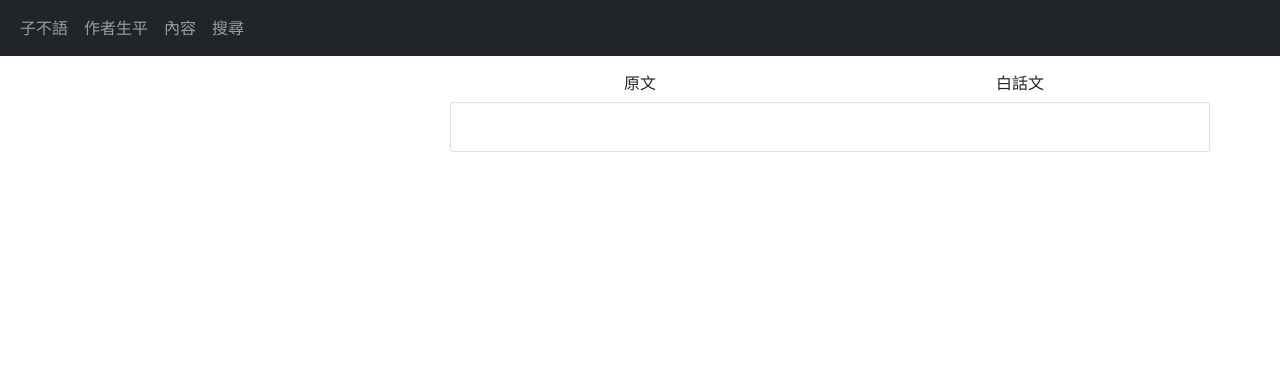
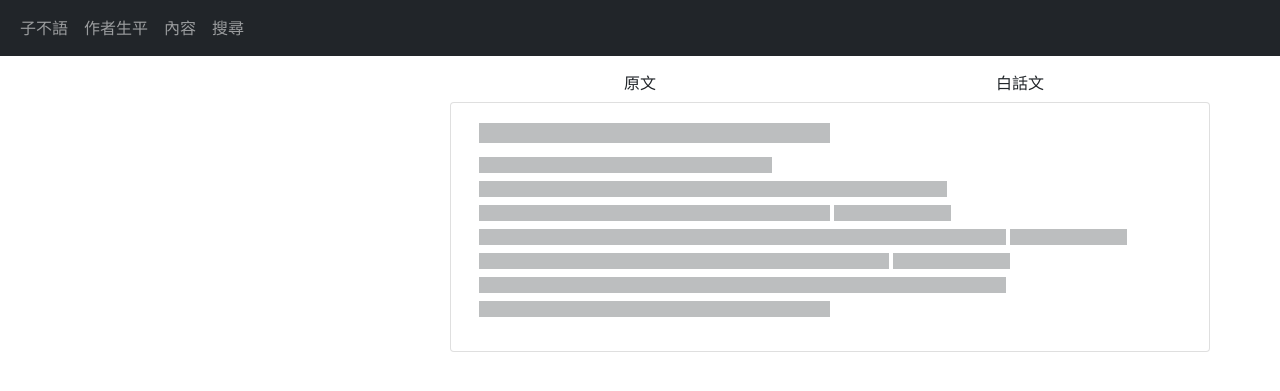
Before and after one commit to a962702/NTCU-GeneralEducation-WisdomOfClassics, a Jekyll site: the page built from content.markdown, in a window 1280 px wide. Shown: the top 391 px of the page. Built offline with Jekyll 4.4.1, drawn with Linux system fonts in a browser that asks for light colours.

Commit message:
content: add bootstrap placeholder

```diff
--- a/content.markdown
+++ b/content.markdown
@@ -22,6 +22,38 @@ title: 內容
         <div class="col-4">
             <nav class="nav flex-column" id="menu">
             </nav>
+        </div>
+        <div class="col-8">
+            <div class="row">
+                <div class="col-6 d-flex justify-content-center">
+                    <button class="btn" id="btn_original" onclick="show(0);">原文</button>
+                </div>
+                <div class="col-6 d-flex justify-content-center">
+                    <button class="btn" id="btn_translated" onclick="show(1);">白話文</button>
+                </div>
+            </div>
+            <div class="row">
+                <div class="card">
+                    <div class="card-body">
+                        <h5 class="card-title placeholder-glow" id="card_title">
+                            <span class="placeholder col-6"></span>
+                        </h5>
+                        <p class="card-text placeholder-glow" id="card_text_original">
+                            <span class="placeholder col-5"></span>
+                            <span class="placeholder col-8"></span>
+                            <span class="placeholder col-6"></span>
+                            <span class="placeholder col-2"></span>
+                            <span class="placeholder col-9"></span>
+                            <span class="placeholder col-2"></span>
+                            <span class="placeholder col-7"></span>
+                            <span class="placeholder col-2"></span>
+                            <span class="placeholder col-9"></span>
+                            <span class="placeholder col-6"></span>
+                        </p>
+                        <p class="card-text placeholder-glow" id="card_text_translated"></p>
+                    </div>
+                </div>
+            </div>
         </div>
         <script>
             function change(Volumes, Articles){
@@ -112,24 +144,5 @@ title: 內容
                 }
             )
         </script>
-        <div class="col-8">
-            <div class="row">
-                <div class="col-6 d-flex justify-content-center">
-                    <button class="btn" id="btn_original" onclick="show(0);">原文</button>
-                </div>
-                <div class="col-6 d-flex justify-content-center">
-                    <button class="btn" id="btn_translated" onclick="show(1);">白話文</button>
-                </div>
-            </div>
-            <div class="row">
-                <div class="card">
-                    <div class="card-body">
-                        <h5 class="card-title" id="card_title"></h5>
-                        <p class="card-text" id="card_text_original"></p>
-                        <p class="card-text" id="card_text_translated"></p>
-                    </div>
-                </div>
-            </div>
-        </div>
     </div>
 </div>
```
